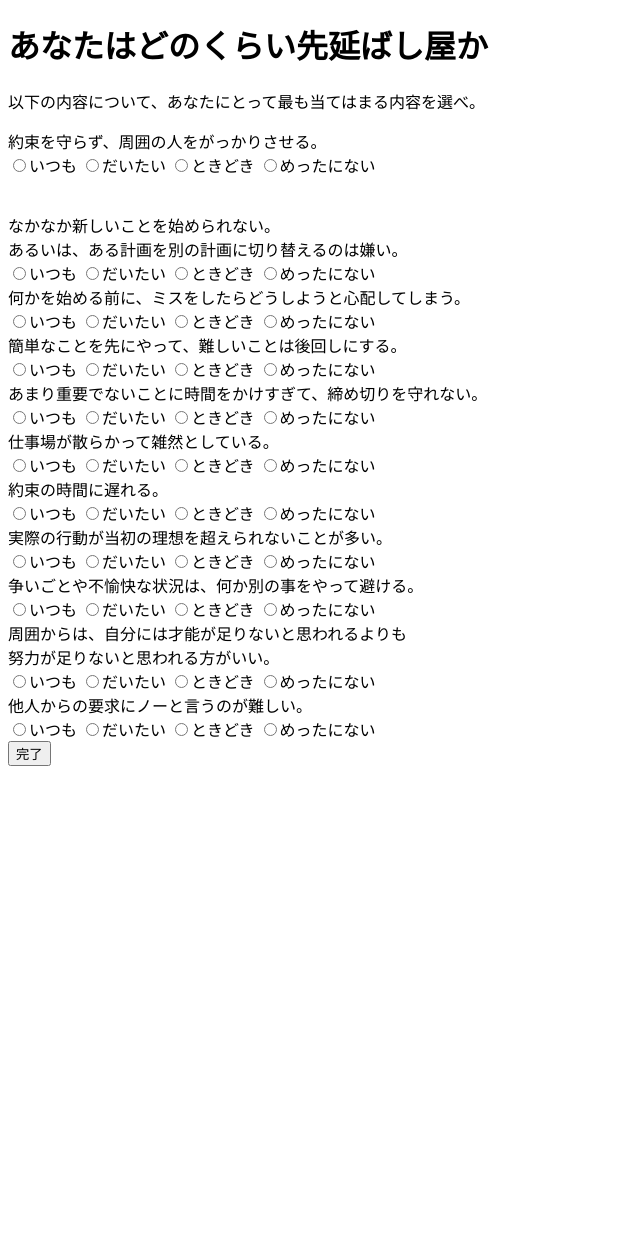
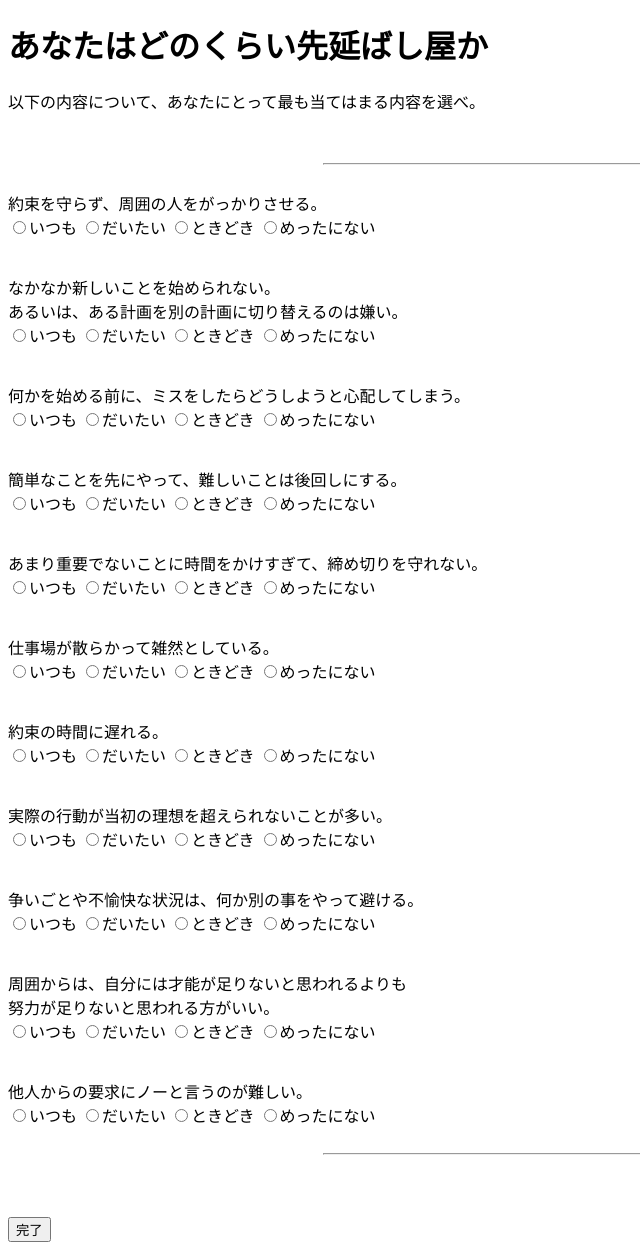
Before and after one commit to inamake/psychopath_bot, a Flask app: page /putOffTest in a window 1280 px wide. Shown: the whole page, without its empty margins (0-640 px from the left). Before the commit the page ends 766 px from the top, so only its background shows below. Run offline with Flask 2, Linux system fonts and the light colour scheme.

Commit message:
テスト作成

```diff
--- a/templates/putOffTest.html
+++ b/templates/putOffTest.html
@@ -5,6 +5,11 @@
 
     <form action="/result" method="GET">
     <p>
+
+        <br>
+        <hr width="50%">
+        <br>
+
         約束を守らず、周囲の人をがっかりさせる。<br>
         <input type="radio" name="test0" value="0">いつも
         <input type="radio" name="test0" value="1">だいたい
@@ -21,11 +26,17 @@
         <input type="radio" name="test1" value="2">ときどき
         <input type="radio" name="test1" value="3">めったにない<br>
 
+        <br>
+        <br>
+
         何かを始める前に、ミスをしたらどうしようと心配してしまう。<br>
         <input type="radio" name="test2" value="0">いつも
         <input type="radio" name="test2" value="1">だいたい
         <input type="radio" name="test2" value="2">ときどき
         <input type="radio" name="test2" value="3">めったにない<br>
+
+        <br>
+        <br>
 
         簡単なことを先にやって、難しいことは後回しにする。<br>
         <input type="radio" name="test3" value="0">いつも
@@ -33,11 +44,17 @@
         <input type="radio" name="test3" value="2">ときどき
         <input type="radio" name="test3" value="3">めったにない<br>
 
+        <br>
+        <br>
+
         あまり重要でないことに時間をかけすぎて、締め切りを守れない。<br>
         <input type="radio" name="test4" value="0">いつも
         <input type="radio" name="test4" value="1">だいたい
         <input type="radio" name="test4" value="2">ときどき
         <input type="radio" name="test4" value="3">めったにない<br>
+
+        <br>
+        <br>
 
         仕事場が散らかって雑然としている。<br>
         <input type="radio" name="test5" value="0">いつも
@@ -45,11 +62,17 @@
         <input type="radio" name="test5" value="2">ときどき
         <input type="radio" name="test5" value="3">めったにない<br>
 
+        <br>
+        <br>
+
         約束の時間に遅れる。<br>
         <input type="radio" name="test6" value="0">いつも
         <input type="radio" name="test6" value="1">だいたい
         <input type="radio" name="test6" value="2">ときどき
         <input type="radio" name="test6" value="3">めったにない<br>
+
+        <br>
+        <br>
 
         実際の行動が当初の理想を超えられないことが多い。<br>
         <input type="radio" name="test7" value="0">いつも
@@ -57,11 +80,17 @@
         <input type="radio" name="test7" value="2">ときどき
         <input type="radio" name="test7" value="3">めったにない<br>
 
+        <br>
+        <br>
+
         争いごとや不愉快な状況は、何か別の事をやって避ける。<br>
         <input type="radio" name="test8" value="0">いつも
         <input type="radio" name="test8" value="1">だいたい
         <input type="radio" name="test8" value="2">ときどき
         <input type="radio" name="test8" value="3">めったにない<br>
+
+        <br>
+        <br>
 
         周囲からは、自分には才能が足りないと思われるよりも<br>
         努力が足りないと思われる方がいい。<br>
@@ -70,12 +99,21 @@
         <input type="radio" name="test9" value="2">ときどき
         <input type="radio" name="test9" value="3">めったにない<br>
 
+        <br>
+        <br>
+
         他人からの要求にノーと言うのが難しい。<br>
         <input type="radio" name="test10" value="0">いつも
         <input type="radio" name="test10" value="1">だいたい
         <input type="radio" name="test10" value="2">ときどき
         <input type="radio" name="test10" value="3">めったにない<br>
 
+        <br>
+        <hr width="50%">
+        <br>
+
+        <br>
+        <br>
 
         <input type="hidden" name="total" value="11">
         <input type="submit" value="完了">
```
